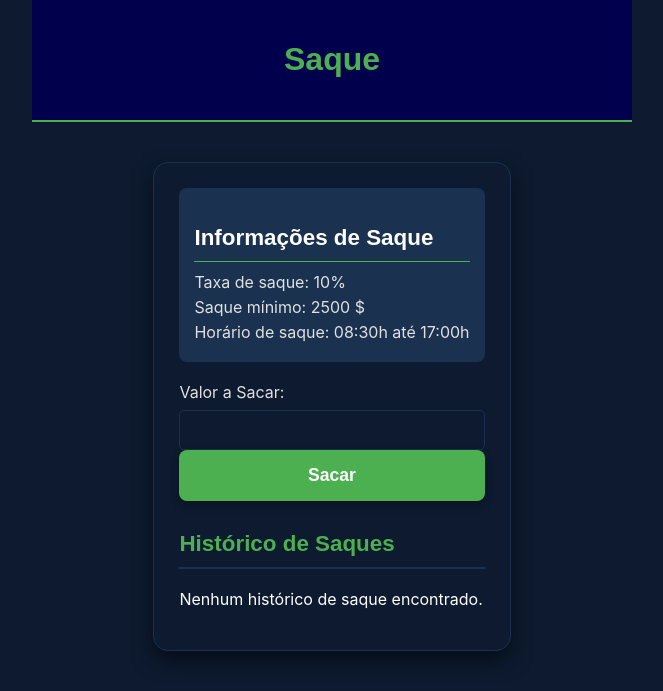
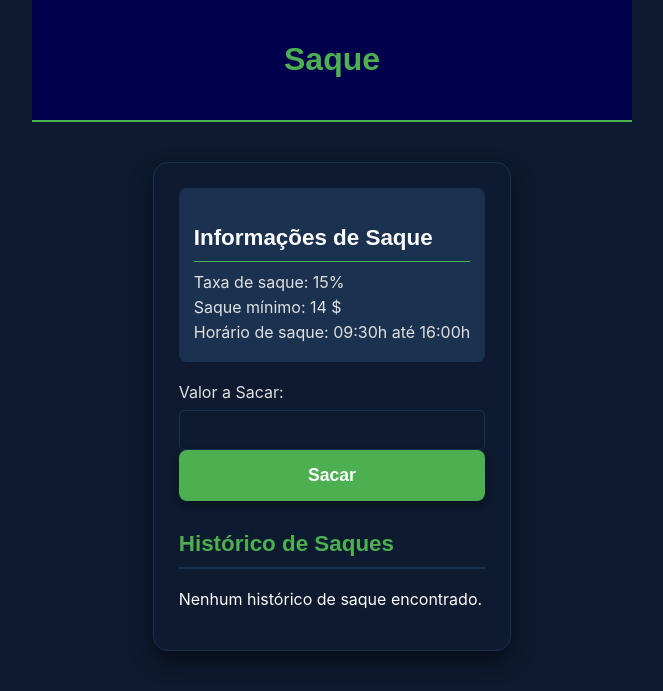
Before and after one commit to JoelCaquene/saudi-aramco, a Django app: page /saque/ in a window 1280 px wide. Shown: the top 691 px of the page, without its empty margins (308-971 px from the left). Run offline with Django 5.2, Linux system fonts and the light colour scheme; the visitor is signed in with stand-in values (Sample User, id 1); data that the repository does not hold is empty.

Commit message:
adicionar valor minímo de saque, e horario de saque permitido.

```diff
--- a/core/views.py
+++ b/core/views.py
@@ -117,7 +117,7 @@ def deposito(request):
             deposit = form.save(commit=False)
             deposit.user = request.user
             deposit.save()
-            messages.success(request, 'Depósito enviado para aprovação. Aguarde de 5 a 15 minutos.')
+            messages.success(request, 'Depósito enviado para aprovação. Aguarde de 5 a 45 minutos.')
             return redirect('deposito')
     else:
         form = DepositForm()
--- a/templates/saque.html
+++ b/templates/saque.html
@@ -19,9 +19,9 @@
 
     <div class="info-box">
         <h3>Informações de Saque</h3>
-        <p>Taxa de saque: 10%</p>
-        <p>Saque mínimo: 2500 $</p>
-        <p>Horário de saque: 08:30h até 17:00h</p>
+        <p>Taxa de saque: 15%</p>
+        <p>Saque mínimo: 14 $</p>
+        <p>Horário de saque: 09:30h até 16:00h</p>
     </div>
 
     <form method="post" class="saque-form">
```
